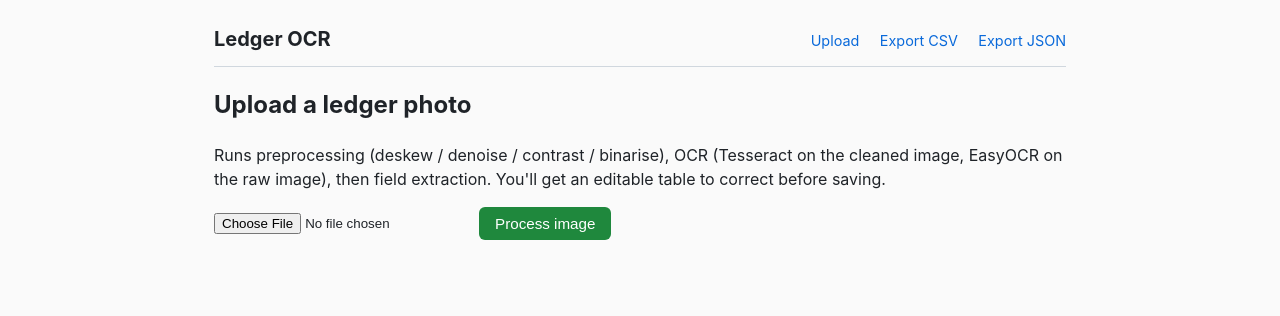
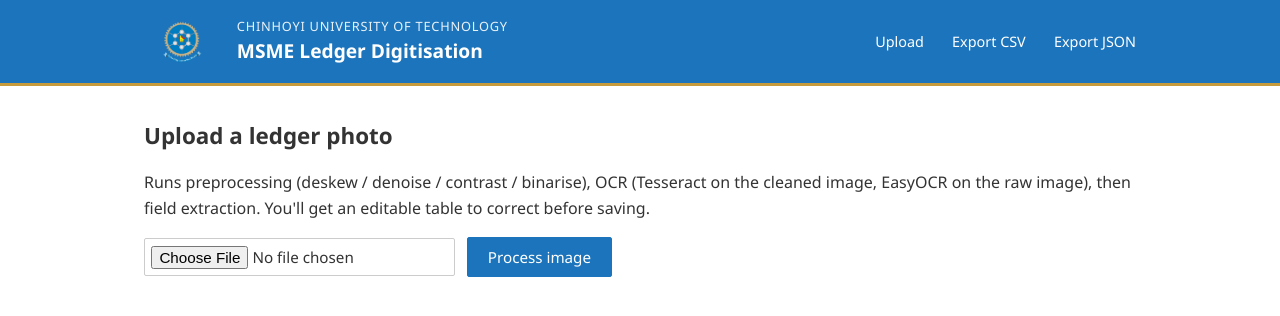
Before and after one commit to kuziva-m/Final-Project, a Flask app: page / in a window 1280 px wide. Shown: the top 316 px of the page. Run offline with Flask 3, Linux system fonts and the light colour scheme.

Commit message:
Redesign web UI with Chinhoyi University institutional palette
Full flat, institutional visual redesign of web/templates and
web/static/style.css -- no new backend logic beyond two small,
presentation-adjacent tweaks needed for the requested UX fixes (below).

Palette: primary blue #1C75BC, gold accent #C79A3B (the only accent
colour), white background, dark grey text, system font stack
(Segoe UI/Arial). No gradients, no glassmorphism, no rounded "card"
boxes, no drop shadows -- flat government/university document styling.

- base.html: full-width solid blue header bar with a thin gold
  underline, the CUT logo (web/static/logo.png) plus "Chinhoyi
  University of Technology" / "MSME Ledger Digitisation" branding,
  nav links that pick up a gold underline on hover.
- style.css: buttons are solid blue, gold on hover, 2px corners, no
  shadow; tables have a blue header row, thin grey borders, and zebra
  striping; flash messages use a flat gold-tinted box; removed the
  now-unused green button colour and rounded/shadowed treatments.

UX fixes:
- process.html: added a review-banner showing "You are editing:
  <filename>" alongside a thumbnail of the preprocessed image, so it's
  obvious at a glance which upload is being corrected (previously the
  filename was a small inline <code> mention easy to miss).
- app.py /export/<fmt>: the download is now named after the source
  image's stem when every exported record came from one upload (falls
  back to "records_multiple_sources"/"records" otherwise), and a flash
  confirms exactly what was exported (record count + filename + source),
  visible on the next page view since a file download doesn't navigate
  the browser away.

Verified end-to-end with a stubbed cv2/pytesseract/easyocr Flask
test-client run: header/branding present, review banner shows the
correct filename and thumbnail, and the export Content-Disposition
header + confirmation flash both name the source image correctly.

Co-Authored-By: Claude Sonnet 5 <noreply@anthropic.com>

```diff
--- a/web/app.py
+++ b/web/app.py
@@ -222,7 +222,13 @@ def save():
 
 @app.route("/export/<fmt>")
 def export(fmt: str):
-    """Download all saved records as CSV or JSON."""
+    """Download all saved records as CSV or JSON.
+
+    The download is named after the source image when every exported record
+    came from the same upload; a flash confirms exactly what was exported
+    (visible on the next page view, since a file download doesn't navigate
+    the browser away from the current page).
+    """
     if fmt not in ("csv", "json"):
         flash(f"Unknown export format '{fmt}'. Use 'csv' or 'json'.")
         return redirect(url_for("index"))
@@ -230,6 +236,20 @@ def export(fmt: str):
     db = get_db()
     columns = ["id", "date", "item", "qty", "price", "total", "source_file", "created_at"]
     records = [dict(row) for row in db.execute(f"SELECT {', '.join(columns)} FROM records ORDER BY id")]
+
+    sources = {r["source_file"] for r in records if r["source_file"]}
+    if len(sources) == 1:
+        export_stem = Path(next(iter(sources))).stem
+    elif sources:
+        export_stem = "records_multiple_sources"
+    else:
+        export_stem = "records"
+    download_name = f"{export_stem}.{fmt}"
+
+    confirmation = f"Exported {len(records)} record(s) as {download_name}"
+    if len(sources) == 1:
+        confirmation += f" (source: {next(iter(sources))})"
+    flash(confirmation + ".")
 
     if fmt == "csv":
         buf = io.StringIO()
@@ -239,7 +259,7 @@ def export(fmt: str):
         return Response(
             buf.getvalue(),
             mimetype="text/csv",
-            headers={"Content-Disposition": "attachment; filename=records.csv"},
+            headers={"Content-Disposition": f"attachment; filename={download_name}"},
         )
 
     import json
@@ -247,7 +267,7 @@ def export(fmt: str):
     return Response(
         json.dumps(records, indent=2, ensure_ascii=False),
         mimetype="application/json",
-        headers={"Content-Disposition": "attachment; filename=records.json"},
+        headers={"Content-Disposition": f"attachment; filename={download_name}"},
     )
 
 
--- a/web/static/style.css
+++ b/web/static/style.css
@@ -1,113 +1,254 @@
+/* Chinhoyi University of Technology palette: institutional, flat, one accent
+   colour. No gradients, no glassmorphism, no rounded "card" boxes, no shadows. */
+
+:root {
+  --color-primary: #1C75BC; /* CUT blue */
+  --color-accent: #C79A3B;  /* CUT gold -- the only accent colour used */
+  --color-text: #333333;
+  --color-bg: #FFFFFF;
+  --color-border: #CCCCCC;
+  --color-zebra: #F2F2F2;
+  --color-accent-tint: #FBF3E1;
+  --radius: 2px;
+}
+
 * { box-sizing: border-box; }
 
 body {
-  font-family: -apple-system, Segoe UI, Roboto, Helvetica, Arial, sans-serif;
-  color: #1f2328;
-  background: #fafafa;
-  max-width: 900px;
-  margin: 0 auto;
-  padding: 1.5rem;
-  line-height: 1.5;
+  font-family: "Segoe UI", Arial, sans-serif;
+  color: var(--color-text);
+  background: var(--color-bg);
+  margin: 0;
+  line-height: 1.6;
 }
 
-header {
-  display: flex;
-  align-items: baseline;
-  justify-content: space-between;
-  border-bottom: 1px solid #d0d7de;
-  padding-bottom: 0.75rem;
-  margin-bottom: 1.25rem;
+h1, h2, h3 {
+  color: var(--color-text);
+  font-weight: 600;
+  margin: 0 0 0.75rem;
 }
 
-header h1 {
-  font-size: 1.25rem;
-  margin: 0;
+h2 { font-size: 1.4rem; }
+
+a {
+  color: var(--color-primary);
 }
 
-header h1 a {
-  color: inherit;
+/* ---------------------------------------------------------------------- */
+/* Header -- solid blue bar, full width, thin gold underline              */
+/* ---------------------------------------------------------------------- */
+
+.site-header {
+  background: var(--color-primary);
+  border-bottom: 3px solid var(--color-accent);
+}
+
+.header-inner {
+  max-width: 1040px;
+  margin: 0 auto;
+  padding: 1rem 1.5rem;
+  display: flex;
+  align-items: center;
+  justify-content: space-between;
+  flex-wrap: wrap;
+  gap: 1rem;
+}
+
+.brand {
+  display: flex;
+  align-items: center;
+  gap: 1rem;
   text-decoration: none;
 }
 
+.brand .logo {
+  height: 48px;
+  width: auto;
+}
+
+.brand-text .university {
+  color: #ffffff;
+  font-size: 0.8rem;
+  text-transform: uppercase;
+  letter-spacing: 0.06em;
+  opacity: 0.9;
+}
+
+.brand-text .app-name {
+  color: #ffffff;
+  font-size: 1.2rem;
+  font-weight: 600;
+}
+
 nav a {
-  margin-left: 1rem;
-  color: #0969da;
+  color: #ffffff;
+  margin-left: 1.5rem;
   text-decoration: none;
   font-size: 0.9rem;
+  padding-bottom: 3px;
+  border-bottom: 2px solid transparent;
 }
 
 nav a:hover {
-  text-decoration: underline;
+  border-bottom-color: var(--color-accent);
 }
+
+/* ---------------------------------------------------------------------- */
+/* Page container                                                          */
+/* ---------------------------------------------------------------------- */
+
+.container {
+  max-width: 1040px;
+  margin: 0 auto;
+  padding: 2rem 1.5rem;
+}
+
+/* ---------------------------------------------------------------------- */
+/* Flash messages                                                          */
+/* ---------------------------------------------------------------------- */
 
 .flashes {
   list-style: none;
-  padding: 0.75rem 1rem;
-  margin: 0 0 1.25rem;
-  background: #fff8c5;
-  border: 1px solid #d4a72c;
-  border-radius: 6px;
+  padding: 0.85rem 1rem;
+  margin: 0 0 1.5rem;
+  background: var(--color-accent-tint);
+  border: 1px solid var(--color-accent);
+  border-left-width: 4px;
+  border-radius: var(--radius);
+  color: var(--color-text);
 }
 
 .flashes li + li {
-  margin-top: 0.25rem;
+  margin-top: 0.35rem;
 }
+
+/* ---------------------------------------------------------------------- */
+/* Forms and buttons                                                       */
+/* ---------------------------------------------------------------------- */
 
 .upload-form {
   display: flex;
   gap: 0.75rem;
   align-items: center;
+  flex-wrap: wrap;
+}
+
+input[type="file"],
+input[type="text"] {
+  font-family: inherit;
+  font-size: 0.95rem;
+  color: var(--color-text);
+}
+
+input[type="file"] {
+  border: 1px solid var(--color-border);
+  border-radius: var(--radius);
+  padding: 0.4rem;
 }
 
 button {
-  background: #1f883d;
-  color: #fff;
-  border: none;
-  border-radius: 6px;
-  padding: 0.5rem 1rem;
+  background: var(--color-primary);
+  color: #ffffff;
+  border: 1px solid var(--color-primary);
+  border-radius: var(--radius);
+  padding: 0.55rem 1.25rem;
+  font-family: inherit;
   font-size: 0.95rem;
   cursor: pointer;
 }
 
 button:hover {
-  background: #1a7f37;
+  background: var(--color-accent);
+  border-color: var(--color-accent);
 }
+
+button:focus-visible {
+  outline: 2px solid var(--color-accent);
+  outline-offset: 2px;
+}
+
+/* ---------------------------------------------------------------------- */
+/* Tables                                                                   */
+/* ---------------------------------------------------------------------- */
 
 table {
   width: 100%;
   border-collapse: collapse;
-  margin: 1rem 0;
+  margin: 1.25rem 0;
 }
 
 th, td {
-  border: 1px solid #d0d7de;
-  padding: 0.4rem 0.5rem;
+  border: 1px solid var(--color-border);
+  padding: 0.55rem 0.7rem;
   text-align: left;
+  font-size: 0.95rem;
 }
 
-th {
-  background: #f6f8fa;
+thead th {
+  background: var(--color-primary);
+  color: #ffffff;
+  font-weight: 600;
+  border-color: var(--color-primary);
+}
+
+tbody tr:nth-child(even) {
+  background: var(--color-zebra);
+}
+
+tbody tr:nth-child(odd) {
+  background: var(--color-bg);
 }
 
 td input[type="text"] {
   width: 100%;
   border: 1px solid transparent;
-  padding: 0.25rem;
+  padding: 0.3rem;
   background: transparent;
+}
+
+td input[type="text"]:focus {
+  border-color: var(--color-primary);
+  background: #ffffff;
+  outline: none;
+}
+
+/* ---------------------------------------------------------------------- */
+/* Review page -- "you are editing" banner + image previews                */
+/* ---------------------------------------------------------------------- */
+
+.review-banner {
+  display: flex;
+  align-items: center;
+  gap: 1.25rem;
+  border: 1px solid var(--color-border);
+  border-left: 4px solid var(--color-primary);
+  padding: 1rem 1.25rem;
+  margin-bottom: 1.5rem;
+}
+
+.review-banner .thumb {
+  width: 140px;
+  height: auto;
+  border: 1px solid var(--color-border);
+  border-radius: var(--radius);
+  flex-shrink: 0;
+}
+
+.review-banner .meta p {
+  margin: 0.15rem 0;
   font-size: 0.95rem;
 }
 
-td input[type="text"]:focus {
-  border-color: #0969da;
-  background: #fff;
-  outline: none;
+.review-banner .filename {
+  font-weight: 600;
+  color: var(--color-primary);
 }
 
 .previews {
   display: flex;
   gap: 1.5rem;
   flex-wrap: wrap;
-  margin: 1rem 0;
+  margin: 1rem 0 1.5rem;
 }
 
 .previews figure {
@@ -117,18 +258,12 @@ td input[type="text"]:focus {
 .previews img {
   max-width: 320px;
   max-height: 260px;
-  border: 1px solid #d0d7de;
-  border-radius: 4px;
+  border: 1px solid var(--color-border);
+  border-radius: var(--radius);
 }
 
 .previews figcaption {
   font-size: 0.85rem;
-  color: #57606a;
-  margin-bottom: 0.25rem;
+  color: var(--color-text);
+  margin-bottom: 0.35rem;
 }
-
-code {
-  background: #f6f8fa;
-  padding: 0.1rem 0.35rem;
-  border-radius: 4px;
-}
--- a/web/templates/base.html
+++ b/web/templates/base.html
@@ -3,19 +3,28 @@
 <head>
   <meta charset="utf-8">
   <meta name="viewport" content="width=device-width, initial-scale=1">
-  <title>{% block title %}Ledger OCR{% endblock %}</title>
+  <title>{% block title %}MSME Ledger Digitisation{% endblock %}</title>
   <link rel="stylesheet" href="{{ url_for('static', filename='style.css') }}">
 </head>
 <body>
-  <header>
-    <h1><a href="{{ url_for('index') }}">Ledger OCR</a></h1>
+  <header class="site-header">
+    <div class="header-inner">
+      <a class="brand" href="{{ url_for('index') }}">
+        <img class="logo" src="{{ url_for('static', filename='logo.png') }}" alt="Chinhoyi University of Technology logo">
+        <div class="brand-text">
+          <div class="university">Chinhoyi University of Technology</div>
+          <div class="app-name">MSME Ledger Digitisation</div>
+        </div>
+      </a>
       <nav>
         <a href="{{ url_for('index') }}">Upload</a>
         <a href="{{ url_for('export', fmt='csv') }}">Export CSV</a>
         <a href="{{ url_for('export', fmt='json') }}">Export JSON</a>
       </nav>
+    </div>
   </header>
 
+  <div class="container">
     {% with messages = get_flashed_messages() %}
       {% if messages %}
         <ul class="flashes">
@@ -29,5 +38,6 @@
     <main>
       {% block content %}{% endblock %}
     </main>
+  </div>
 </body>
 </html>
```
Also changed, not shown: web/templates/process.html (+8 -4 lines), web/static/logo.png (added). Lines whose indentation alone changed are shown as unchanged.
